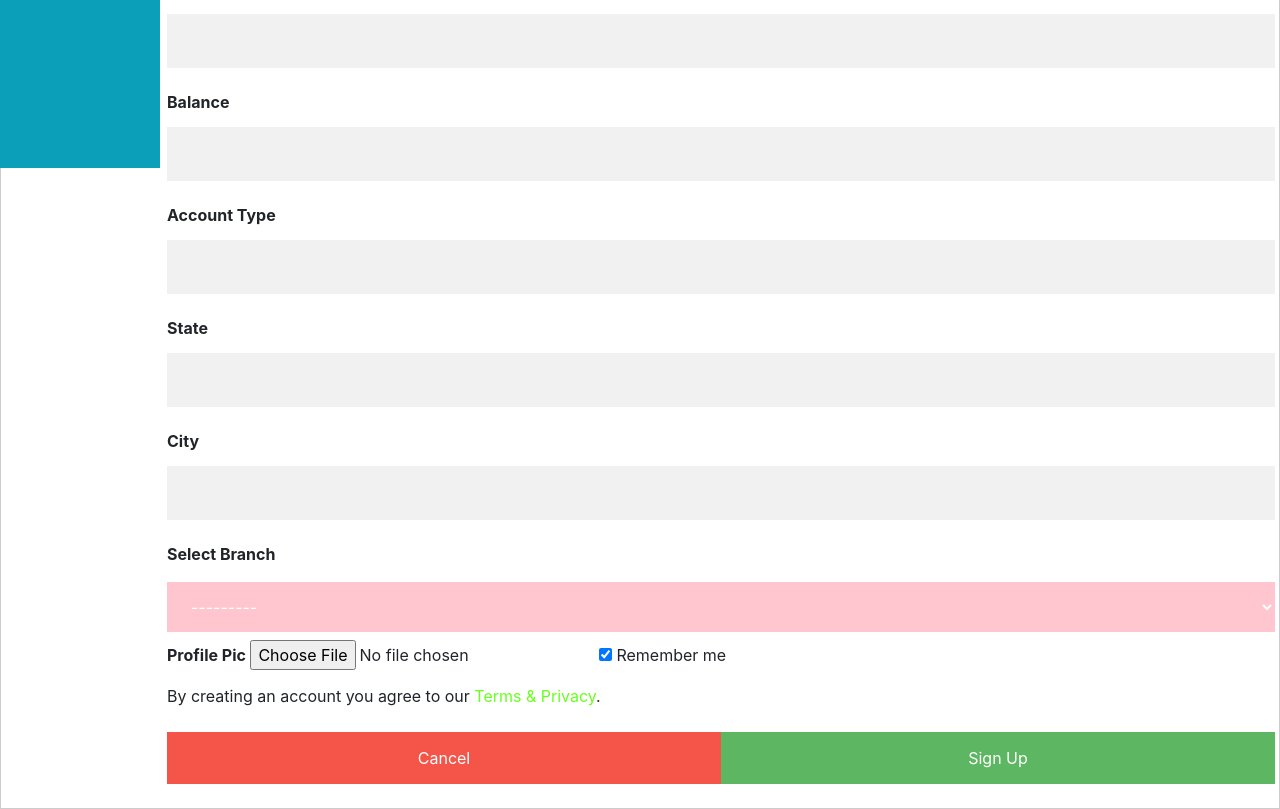
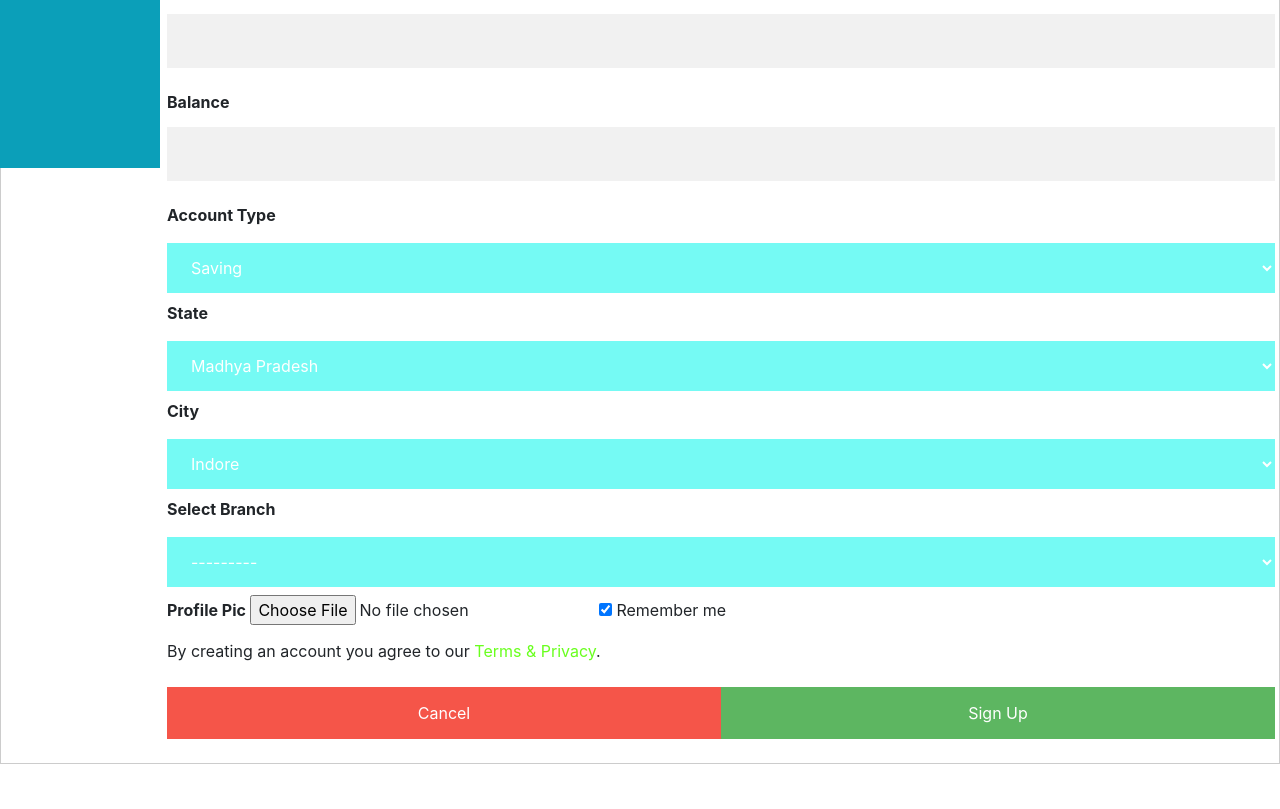
Before and after one commit to Parmar1001/DemoProject, a Django app: page /MyApp/signup/ in a window 1280 px wide. Shown: the part 687-1496 px from the top of the page. After the commit the page ends 1451 px from the top, so only its background shows below. Run offline with Django 3.2, Linux system fonts and the light colour scheme; data comes from the database, SQL or seed files in the repository; both versions use the stored data as it was after the commit; some libraries are stand-ins or nearby versions.

Commit message:
adding check blc

```diff
--- a/MyApp/models.py
+++ b/MyApp/models.py
@@ -14,10 +14,19 @@ class Customer(models.Model):
     user_name=models.OneToOneField(User,on_delete=models.CASCADE)
     date_of_open=models.DateTimeField(auto_now_add=True)
     balance=models.FloatField()
-    account_type=models.CharField(max_length=20)
-    branch_name=models.ForeignKey(Branch,on_delete=models.CASCADE)
-    city=models.CharField(max_length=30,default=None)
-    state=models.CharField(max_length=30,default=None)
+    ACCOUNT_CHOICE = (
+        ('Saving','Saving'),('Current','Current')
+    )
+    account_type=models.CharField(max_length = 20,choices = ACCOUNT_CHOICE,default='Saving')
+    branch_name=models.ForeignKey(Branch,related_name='customers',on_delete=models.CASCADE)
+    CITY_CHOICES= (
+        ('Indore','Indore'),('Dewas','Dewas'),('Mhow','Mhow'),('Bhopal','Bhopal')
+    )
+    city=models.CharField(max_length=30,default='Indore',choices=CITY_CHOICES)
+    state_choices = (
+        ("Madhya Pradesh","Madhya Pradesh"),("Maharashtra","Maharashtra"),("Manipur","Manipur"),("Meghalaya","Meghalaya"),("Mizoram","Mizoram")
+    )
+    state = models.CharField(choices=state_choices, max_length=255, default='Madhya Pradesh')
     phonenum=models.CharField(max_length=10)
     profile_pic=models.ImageField(upload_to='static/images/',default=None)
 
--- a/MyApp/urls.py
+++ b/MyApp/urls.py
@@ -2,6 +2,6 @@ from django.urls import path
 from . import views
 urlpatterns = [
     path('Home/', views.home_view),
-    path('signup/',views.signup_view),
-
+    path('signup/', views.signup_view),
+    path('customerinfo/', views.customerInfo),
 ]
--- a/MyApp/views.py
+++ b/MyApp/views.py
@@ -1,27 +1,29 @@
 from django.shortcuts import render
 from MyApp.forms import SignUpForm,CustomerForm
 from django.http import HttpResponseRedirect
+from MyApp.models import Customer,Notification
 from django.urls import reverse
-from MyApp.models import Customer,Notification
+from django.contrib.auth.decorators import login_required
 
 
 # Create your views here.
 def home_view(request):
     return render(request, 'MyApp/home.html')
 
-
 def signup_view(request):
     if request.method=='POST':
        signupform=SignUpForm(request.POST)
-       customerform=CustomerForm(request.POST)
+       customerform=CustomerForm(request.POST,request.FILES)
        if signupform.is_valid() :
            user=signupform.save()
+           user.set_password(user.password)
            if customerform.is_valid():
-                user.save()
-                return HttpResponseRedirect(reverse('login'))
-
-
-
+               customerinfo=customerform.save(commit=False)
+               customerinfo.phonenum=user.username
+               customerinfo.user_name=user
+               customerinfo.save()
+               user.save()
+               return HttpResponseRedirect(reverse('login'))
     signupform=SignUpForm()
     customerform=CustomerForm()
 
@@ -29,6 +31,7 @@ def signup_view(request):
     return render(request,'MyApp/sign_up.html',context=mydict)
 
 
+@login_required
 def customerInfo(request):
     show_bal=False
     noti_count=Notification.objects.filter(user_name_id=request.user.id).count()
--- a/static/css/signup.css
+++ b/static/css/signup.css
@@ -36,7 +36,7 @@ button:hover {
   opacity:1;
 }
 select{
-  background-color: pink;
+  background-color: rgb(103, 250, 243);
   color: white;
   padding: 14px 20px;
   margin: 8px 0;
--- a/templates/MyApp/base.html
+++ b/templates/MyApp/base.html
@@ -36,19 +36,30 @@
         <ul class="navbar-nav  ml-auto">
 
           {%if request.user.first_name%}
+
+          <li class="nav-item">
+            <a class="nav-link" href="/MyApp/customerinfo/">Profile</a>
+          </li>
+
+          <li class="nav-item">
+            <a class="nav-link" href="#">Hello {{request.user.first_name}}</a>
+          </li>
           <li class="nav-item">
             <a class="nav-link" href="/account/logout/">Logout</a>
           </li>
-          <li class="nav-item">
-            <a class="nav-link" href="#">Hello {{user.username}}</a>
-          </li>
+
           {%else%}
+
+
+
           <li class="nav-item">
             <a class="nav-link" href="/account/login/">Login</a>
           </li>
+
           <li class="nav-item">
             <a class="nav-link" href="/MyApp/signup/">SignUp</a>
           </li>
+
           {%endif%}
 
         </ul>
@@ -88,6 +99,9 @@
     {% endblock signup %}
     {% block password %}
     {% endblock password %}
+    {%block cust_info%}
+    {%endblock%}
+
 
   </main>
   <script src="https://cdn.jsdelivr.net/npm/@popperjs/core@2.10.2/dist/umd/popper.min.js"
```
Also changed, not shown: templates/MyApp/cust_info.html (+32 -19 lines), MyApp/migrations/0006_alter_customer_account_type_and_more.py (added), MyApp/migrations/0007_alter_customer_branch_name_alter_customer_city_and_more.py (added), MyApp/migrations/0008_alter_customer_city.py (added), MyApp/migrations/0009_alter_customer_branch_name.py (added), db.sqlite3, static/images/ak.jpeg (added), static/images/dj.jpg (added), static/images/tj.jpeg (added), static/images/tj_iMEYihy.jpeg (added).
